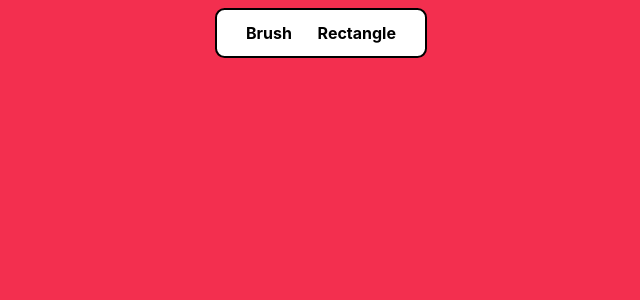
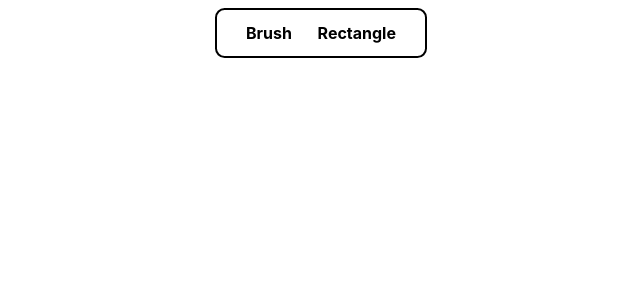
Before and after one commit to Dudiko2/quick-sketch, a React (Create React App) app: page / in a window 1280 px wide. Shown: the top 300 px of the page, without its empty margins (319-959 px from the left). Built offline with nearby package versions, Linux system fonts and the light colour scheme.

Commit message:
canvas now clears

```diff
--- a/src/App.js
+++ b/src/App.js
@@ -1,10 +1,50 @@
-import React from "react";
+import React, { useState } from "react";
 import "./App.css";
 
 import Canvas from "./components/Canvas/Canvas";
 import Toolbar from "./components/Toolbar/Toolbar";
 
 function App() {
+	const [cvsElements, setCvsElements] = useState([]);
+	const [selected, setSelected] = useState(null);
+	const [isMouseDown, setIsMouseDown] = useState(false);
+	const [mouseAnchor, setMouseAnchor] = useState(null);
+
+	const createRect = (e) => {
+		const newElement = {
+			id: Math.random() * 10000,
+			x: e.clientX,
+			y: e.clientY,
+			w: 0,
+			h: 0,
+		};
+
+		setSelected(newElement.id);
+		setCvsElements([...cvsElements, newElement]);
+		setMouseAnchor({ x: newElement.x, y: newElement.y });
+		setIsMouseDown(true);
+	};
+
+	const editRect = (e) => {
+		if (isMouseDown) {
+			const id = cvsElements.findIndex((el) => el.id === selected);
+
+			const x = Math.min(mouseAnchor.x, e.clientX);
+			const y = Math.min(mouseAnchor.y, e.clientY);
+			const w = Math.abs(mouseAnchor.x - e.clientX);
+			const h = Math.abs(mouseAnchor.y - e.clientY);
+
+			const newArr = [...cvsElements];
+
+			newArr[id] = { ...newArr[id], x, y, w, h };
+			setCvsElements(newArr);
+		}
+	};
+
+	const mouseUp = () => {
+		setIsMouseDown(false);
+	};
+
 	return (
 		<div className="App">
 			<div
@@ -21,7 +61,12 @@ function App() {
 			>
 				<Toolbar />
 			</div>
-			<Canvas />
+			<Canvas
+				elements={cvsElements}
+				createObject={createRect}
+				editObject={editRect}
+				onMouseUp={mouseUp}
+			/>
 		</div>
 	);
 }
--- a/src/components/Canvas/Canvas.js
+++ b/src/components/Canvas/Canvas.js
@@ -1,73 +1,40 @@
 import React, { useRef, useEffect, useState } from "react";
 import Styles from "./Canvas.module.css";
 
-const Canvas = () => {
+const Canvas = ({ elements, createObject, editObject, onMouseUp }) => {
 	const cRef = useRef();
 
-	// const [ctx, setCtx] = useState(null);
 	const [cvsSize, setCvsSize] = useState({
 		width: window.innerWidth,
 		height: window.innerHeight,
 	});
-
-	const [mouseAnchor, setMouseAnchor] = useState(null);
-	const [mouseDown, setMouseDown] = useState(false);
-
-	const [objects, setObjects] = useState([]);
-	const [selected, setSelected] = useState(null);
 
 	const setSize = () => {
 		setCvsSize({ width: window.innerWidth, height: window.innerHeight });
 	};
 
 	useEffect(() => {
+		console.log("setSize effect");
 		window.addEventListener("resize", setSize);
 
 		return () => window.removeEventListener("resize", setSize);
 	}, []);
 
 	useEffect(() => {
-		console.log("drawing");
+		console.log("drawCanvas effect");
+		const cvs = cRef.current;
+		const ctx = cRef.current.getContext("2d");
 
-		const ctx = cRef.current.getContext("2d");
-		ctx.fillStyle = "#f32f4f";
-		ctx.fillRect(0, 0, cRef.current.width, cRef.current.height);
+		ctx.clearRect(0, 0, cvs.width, cvs.height);
+		ctx.beginPath();
 
-		ctx.strokeStyle = "#000000";
-		objects.forEach((o) => {
-			ctx.rect(o.x, o.y, o.w, o.h);
+		elements.forEach((elm) => {
+			const { x, y, w, h } = elm;
+
+			ctx.rect(x, y, w, h);
 		});
-
 		ctx.stroke();
-	}, [objects]);
-
-	const beginPath = (e) => {
-		setMouseDown(true);
-		setMouseAnchor({ x: e.clientX, y: e.clientY });
-		setSelected({ x: e.clientX, y: e.clientY, w: 0, h: 0 });
-	};
-
-	const movePressed = (e) => {
-		if (mouseDown) {
-			editPath(e);
-		}
-	};
-
-	const closePath = () => {
-		setMouseDown(false);
-		if (selected.w && selected.h) setObjects([...objects, selected]);
-	};
-
-	const editPath = (e) => {
-		if (mouseAnchor) {
-			const x = Math.min(mouseAnchor.x, e.clientX);
-			const y = Math.min(mouseAnchor.y, e.clientY);
-			const w = Math.abs(e.clientX - mouseAnchor.x);
-			const h = Math.abs(e.clientY - mouseAnchor.y);
-
-			setSelected({ x, y, w, h });
-		}
-	};
+	}, [elements]);
 
 	return (
 		<canvas
@@ -75,9 +42,9 @@ const Canvas = () => {
 			height={cvsSize.height}
 			ref={cRef}
 			className={Styles.Canvas}
-			onMouseDown={(e) => beginPath(e)}
-			onMouseMove={(e) => movePressed(e)}
-			onMouseUp={closePath}
+			onMouseDown={createObject}
+			onMouseMove={editObject}
+			onMouseUp={onMouseUp}
 		>
 			Drawing canvas
 		</canvas>
```
